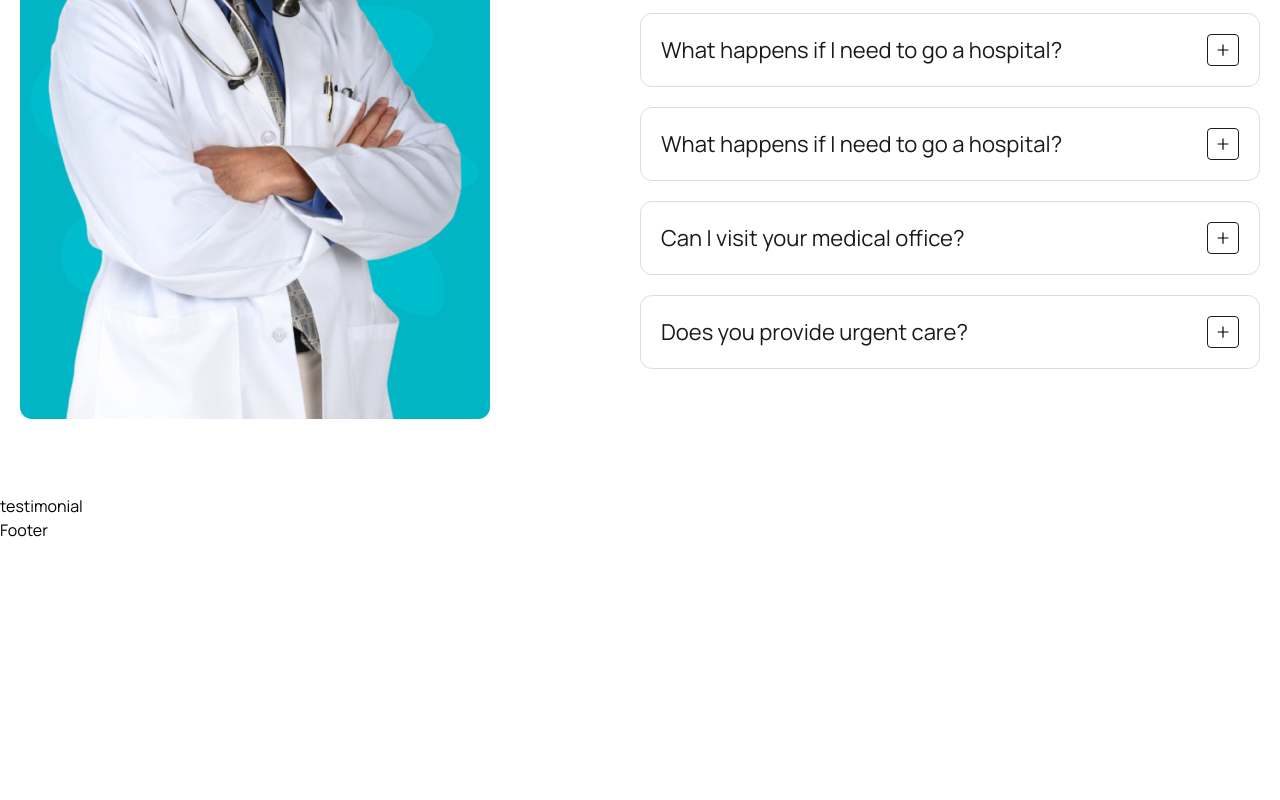
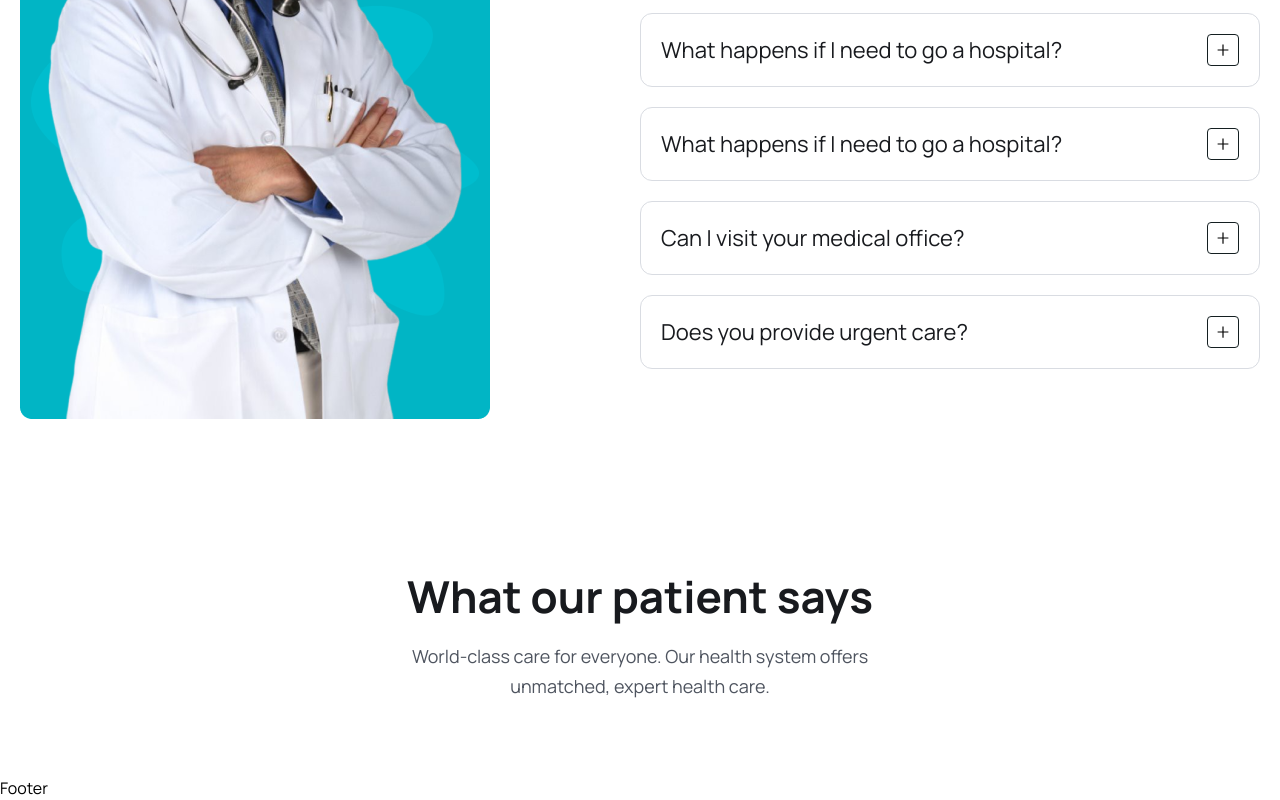
Before and after one commit to programmernizam/medicare, a React (Vite) app: page / in a window 1280 px wide. Shown: the part 4978-5778 px from the top of the page. Before the commit the page ends 5520 px from the top, so only its background shows below. Built offline with nearby package versions, Linux system fonts and the light colour scheme.

Commit message:
Testimonail Section top section created

```diff
--- /dev/null
+++ b/src/components/Testimonial/Testimonial.jsx
@@ -0,0 +1,11 @@
+import { Swiper, SwiperSlide } from "swiper/react";
+
+// Import Swiper styles
+import "swiper/css";
+import "swiper/css/pagination";
+import { Pagination } from "swiper/modules";
+const Testimonial = () => {
+  return <div></div>;
+};
+
+export default Testimonial;
--- a/src/pages/Home/TestimonialSection.jsx
+++ b/src/pages/Home/TestimonialSection.jsx
@@ -1,5 +1,17 @@
 const TestimonialSection = () => {
-  return <div>testimonial</div>;
+  return (
+    <section>
+      <div className="container">
+        <div className="xl:w-[470px] mx-auto">
+          <h2 className="heading text-center">What our patient says</h2>
+          <p className="text_para text-center">
+            World-class care for everyone. Our health system offers unmatched,
+            expert health care.
+          </p>
+        </div>
+      </div>
+    </section>
+  );
 };
 
 export default TestimonialSection;
```
